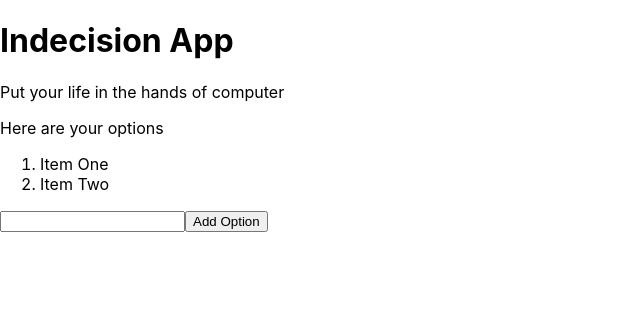
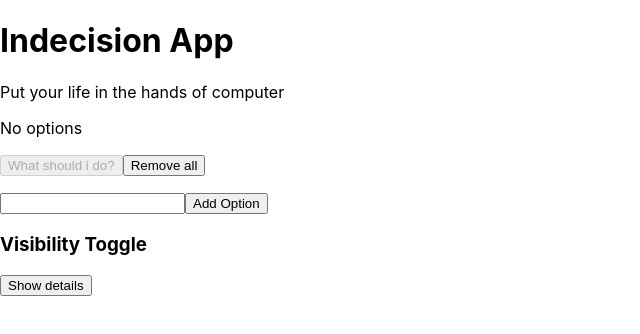
Before and after one commit to davidobi/decisionMakingApp, a React (Create React App) app in the folder decisionmaker/: page / in a window 1280 px wide. Shown: the top 334 px of the page, without its empty margins (0-640 px from the left). Built offline with nearby package versions, Linux system fonts and the light colour scheme.

Commit message:
add synthetic events and logic

```diff
--- a/decisionmaker/src/App.js
+++ b/decisionmaker/src/App.js
@@ -1,31 +1,60 @@
+import React from 'react';
 import './App.css';
 
 function App() {
-   const app = {
+
+  const app = {
     title: 'Indecision App',
     subtitle: 'Put your life in the hands of  computer',
-    options: ['One', 'Two']
+    options: []
   };
 
   const onFormSubmitHandler = (e) => {
     e.preventDefault();
-    console.log('form submitted')
+    const option = e.target.elements.option.value;
+    if (option) {
+      app.options.push(option);
+      e.target.elements.option.value = '';
+    }
   }
 
+  const removeAllHandler = () => {
+    app.options = [];
+  }
+
+ const makeDecisionHandler = () => {
+   const randomNum = Math.floor(Math.random() * app.options.length);
+   const option = app.options[randomNum];
+   alert(option)
+ }
+
+ let visibility = false;
+ const toggleVisibilityHandler = () => {
+   visibility = !visibility
+ }
 
   return (
   <div>
     <h1>{app.title}</h1>
     {app.subtitle && <p>{app.subtitle}</p> }
     <p>{app.options.length > 0 ? 'Here are your options': 'No options'}</p>
+    <button disabled={app.options.length === 0} onClick={makeDecisionHandler}>What should i do?</button>
+    <button onClick={removeAllHandler}>Remove all</button>
     <ol>
-      <li>Item One</li>
-      <li>Item Two</li>
+     {
+       app.options.map((option) => {
+         return <li key={option}>{option}</li>
+       })
+     }
     </ol>
     <form onSubmit={onFormSubmitHandler}>
       <input type="text" name='option' />
       <button>Add Option</button>
     </form>
+
+     <h3>Visibility Toggle</h3>
+     <button onClick={toggleVisibilityHandler}>{visibility ? 'Hide details' : 'Show details'}</button>
+
   </div>
   );
 }
```
Also changed, not shown: decisionmaker/src/logo.svg (deleted).
